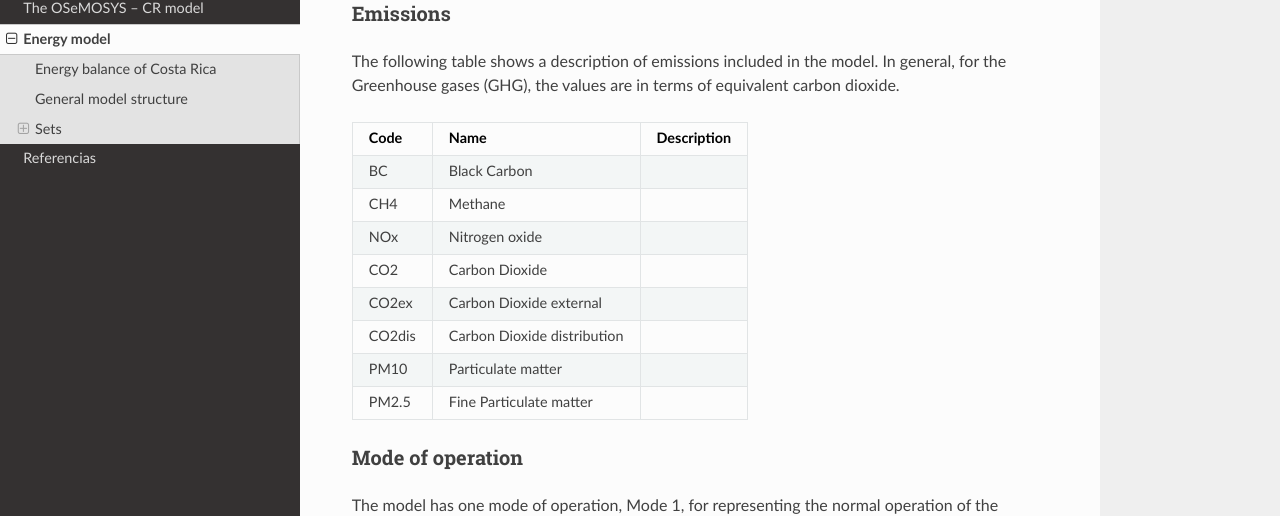
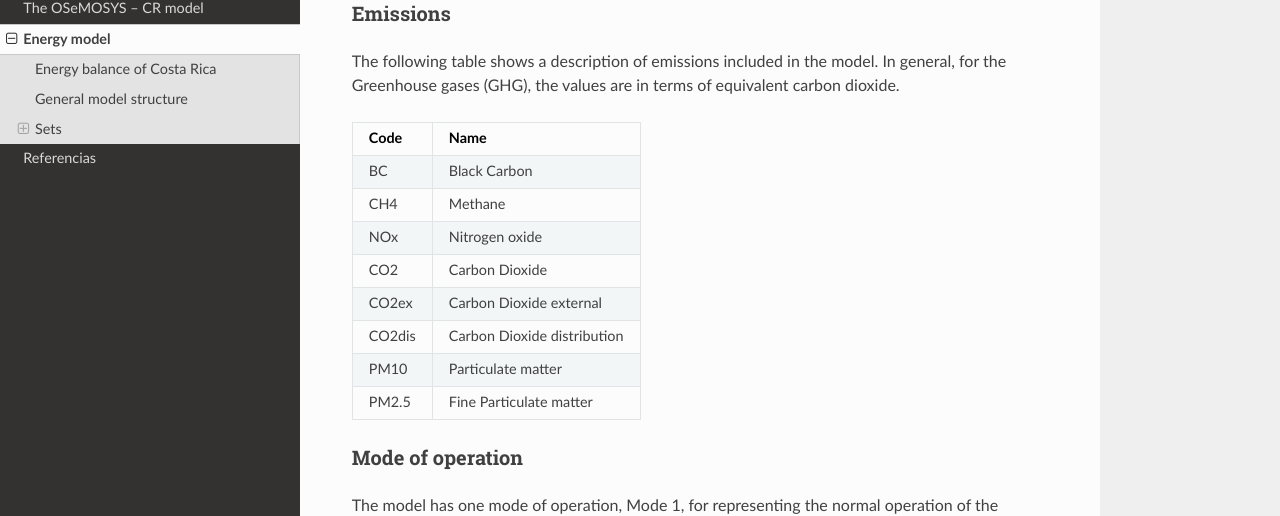
Before and after one commit to EPERLab/OSeMOSYS-CR, a Sphinx documentation site: the page built from docs/02EnergyModel.rst, in a window 1280 px wide and 900 px high, scrolled down 4174 px. Shown: the part 169-685 px from the top of the window. Built offline with Sphinx 7.4.7 and the Read the Docs theme 2.0.0, drawn with Linux system fonts in a browser that asks for light colours.

Commit message:
Update 02EnergyModel.rst

```diff
--- a/docs/02EnergyModel.rst
+++ b/docs/02EnergyModel.rst
@@ -161,25 +161,25 @@ Emissions
 
 The following table shows a description of emissions included in the model. In general, for the Greenhouse gases (GHG), the values are in terms of equivalent carbon dioxide.
 
-+-----------+------------------------------------------+-------------------------------------------------------------------------------+
-| Code      | Name                                     | Description                                                                   |
-+===========+==========================================+===============================================================================+
-| BC        | Black Carbon                             |                                                                               |
-+-----------+------------------------------------------+-------------------------------------------------------------------------------+
-| CH4       | Methane                                  |                                                                               |
-+-----------+------------------------------------------+-------------------------------------------------------------------------------+
-| NOx       | Nitrogen oxide                           |                                                                               |
-+-----------+------------------------------------------+-------------------------------------------------------------------------------+
-| CO2       | Carbon Dioxide                           |                                                                               |
-+-----------+------------------------------------------+-------------------------------------------------------------------------------+
-| CO2ex     | Carbon Dioxide external                  |                                                                               |
-+-----------+------------------------------------------+-------------------------------------------------------------------------------+
-| CO2dis    | Carbon Dioxide distribution              |                                                                               |
-+-----------+------------------------------------------+-------------------------------------------------------------------------------+
-| PM10      | Particulate matter                       |                                                                               |
-+-----------+------------------------------------------+-------------------------------------------------------------------------------+
-| PM2.5     | Fine Particulate matter                  |                                                                               |
-+-----------+------------------------------------------+-------------------------------------------------------------------------------+
++-----------+------------------------------------------+
+| Code      | Name                                     |
++===========+==========================================+
+| BC        | Black Carbon                             |
++-----------+------------------------------------------+
+| CH4       | Methane                                  |
++-----------+------------------------------------------+
+| NOx       | Nitrogen oxide                           |
++-----------+------------------------------------------+
+| CO2       | Carbon Dioxide                           |
++-----------+------------------------------------------+
+| CO2ex     | Carbon Dioxide external                  |
++-----------+------------------------------------------+
+| CO2dis    | Carbon Dioxide distribution              |
++-----------+------------------------------------------+
+| PM10      | Particulate matter                       |
++-----------+------------------------------------------+
+| PM2.5     | Fine Particulate matter                  |
++-----------+------------------------------------------+
 
 Mode of operation
 ---------
```
